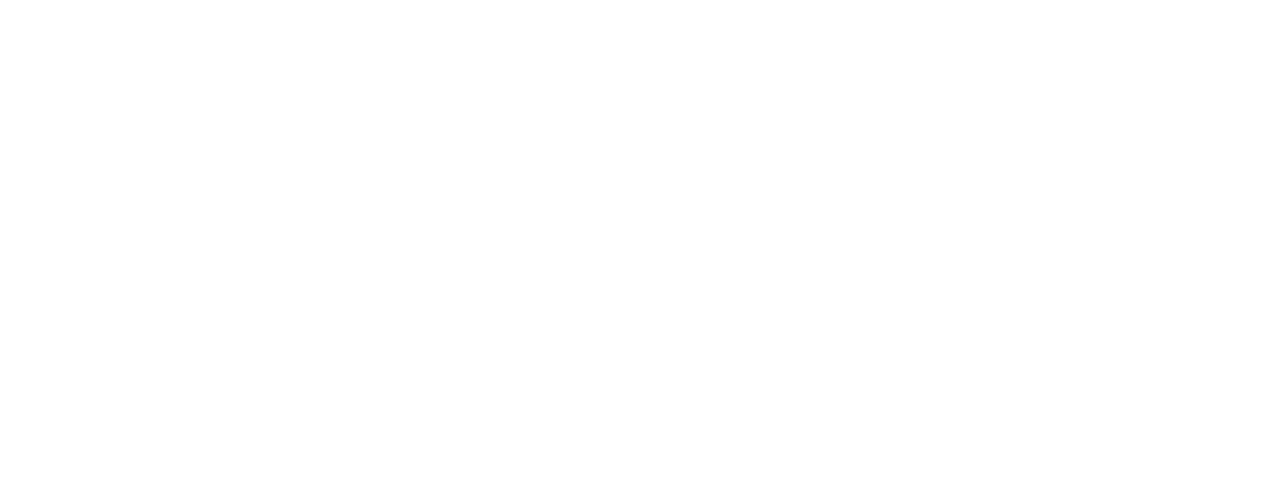
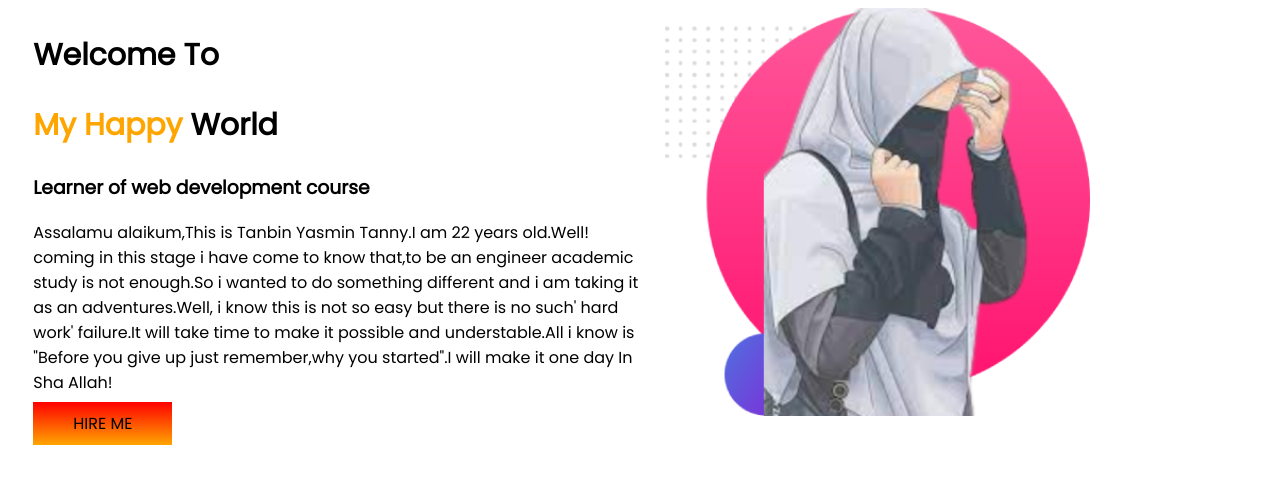
Before and after one commit to TanbinTanny5669/Being-Professional, a plain HTML site: page index.html in a window 1280 px wide. Drawn offline with Linux system fonts and the light colour scheme.

Commit message:
added nice

```diff
--- a/index.html
+++ b/index.html
@@ -7,9 +7,36 @@
     <meta name="viewport" content="width=device-width, initial-scale=1.0">
     <title> Me Trying to make a portfolio</title>
     <link rel="stylesheet" href="style.css">
+    <link rel="preconnect" href="https://fonts.googleapis.com">
+    <link rel="preconnect" href="https://fonts.gstatic.com" crossorigin>
+    <link href="https://fonts.googleapis.com/css2?family=Poppins&display=swap" rel="stylesheet">
 </head>
 
 <body>
+    <section>
+        <div class="half-width">
+            <h1>Welcome To</h1>
+            <h1><span class="orange-club">My Happy</span> World</h1>
+            <h3> Learner of web development course</h3>
+            <p>Assalamu alaikum,This is Tanbin Yasmin Tanny.I am 22 years old.Well! coming in this stage i have come to
+                know
+                that,to be an engineer academic study is not enough.So i wanted to do something different and i am
+                taking it
+                as
+                an adventures.Well, i know this is not so easy but there is no such' hard work' failure.It will take
+                time to
+                make it possible and understable.All i know is "Before you give up just remember,why you started".I will
+                make it
+                one day In Sha Allah!</p>
+            <a class="link-button" target="_blank"
+                href="https://www.linkedin.com/in/tanbin-yasmin-tannty-743371244/">HIRE ME</a>
+
+
+        </div>
+        <div class="half-width">
+            <img src="my-bg2.png">
+        </div>
+    </section>
 
 </body>
 
--- a/style.css
+++ b/style.css
@@ -0,0 +1,39 @@
+body {
+
+    font-family: 'Poppins', sans-serif;
+
+}
+
+h1 {
+    font-size: 30px;
+}
+
+.orange-club {
+    color: orange;
+}
+
+section {
+    display: flex;
+}
+
+.half-width {
+    width: 50%;
+    padding-left: 2%;
+}
+
+.half-width img {
+    width: 70%;
+}
+
+.link-button {
+    text-decoration: none;
+    padding: 10px 40px;
+    background-image: linear-gradient(red, orange);
+    color: black;
+
+}
+
+.top-banner {
+    background-image: url(images/top-banner.png);
+    background-repeat: no-repeat;
+}
```
Also changed, not shown: another.jpg (added), dream-bg.png (added), exp-bg.png (added), hijabi.jpg (added), my-bg2.png (added).
